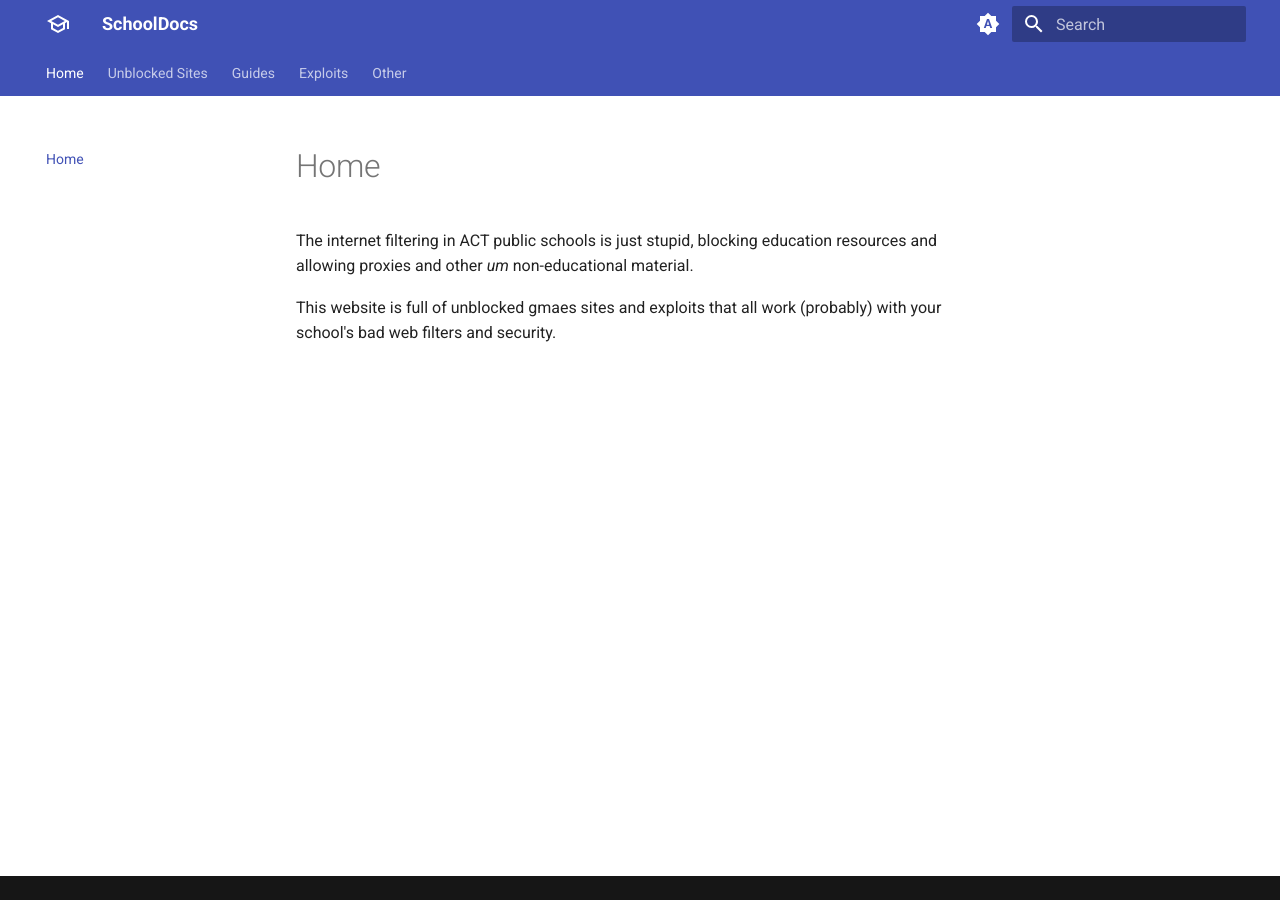
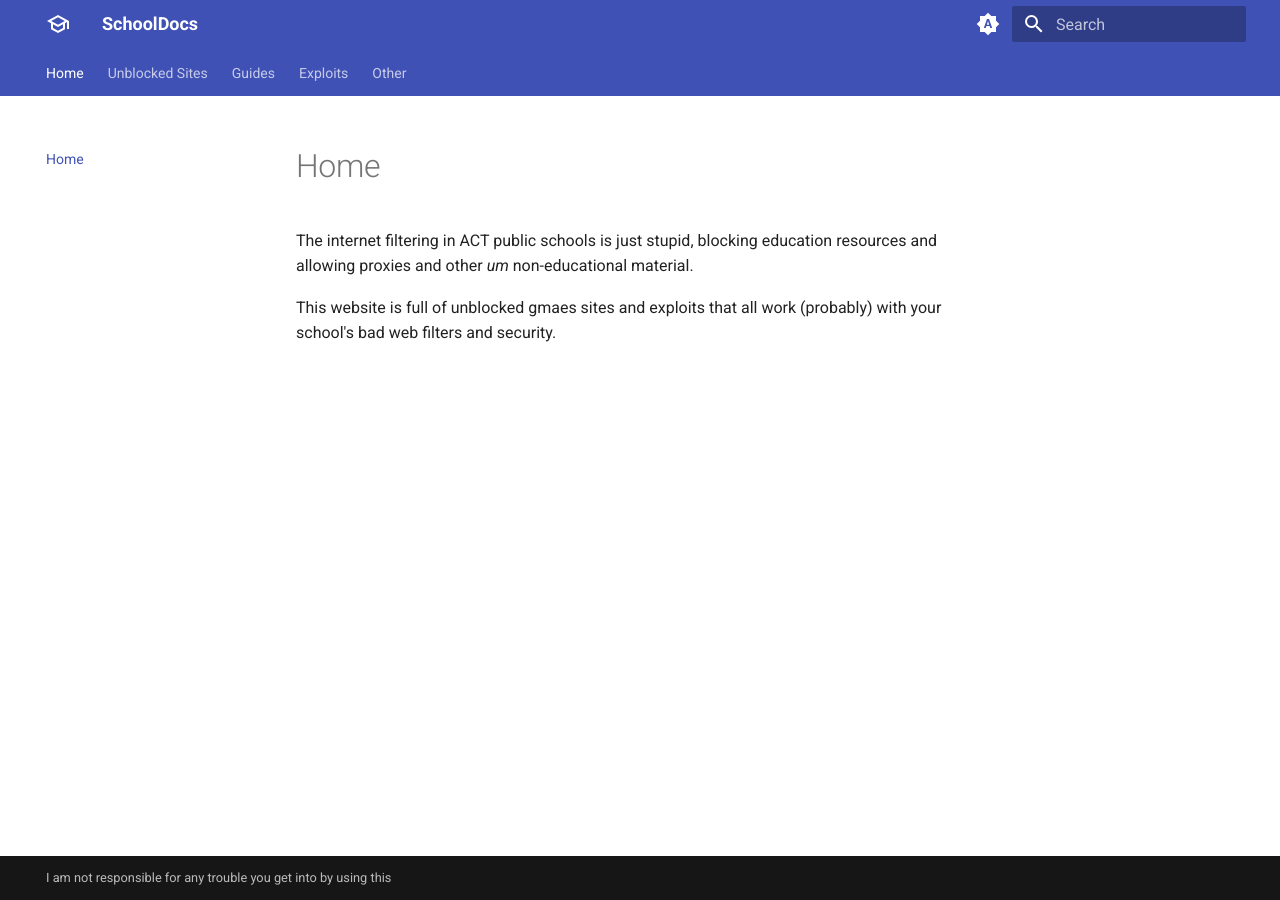
Before and after one commit to Inglan2/SchoolDocs, an MkDocs documentation site: the page built from docs/index.md, in a window 1280 px wide. Built offline with MkDocs 1.6.1 and Material for MkDocs 9.7.7, drawn with Linux system fonts in a browser that asks for light colours.

Commit message:
Update mkdocs.yml

```diff
--- a/mkdocs.yml
+++ b/mkdocs.yml
@@ -52,3 +52,4 @@ markdown_extensions:
   - pymdownx.snippets
 extra:
   generator: false
+copyright: I am not responsible for any trouble you get into by using this
```
